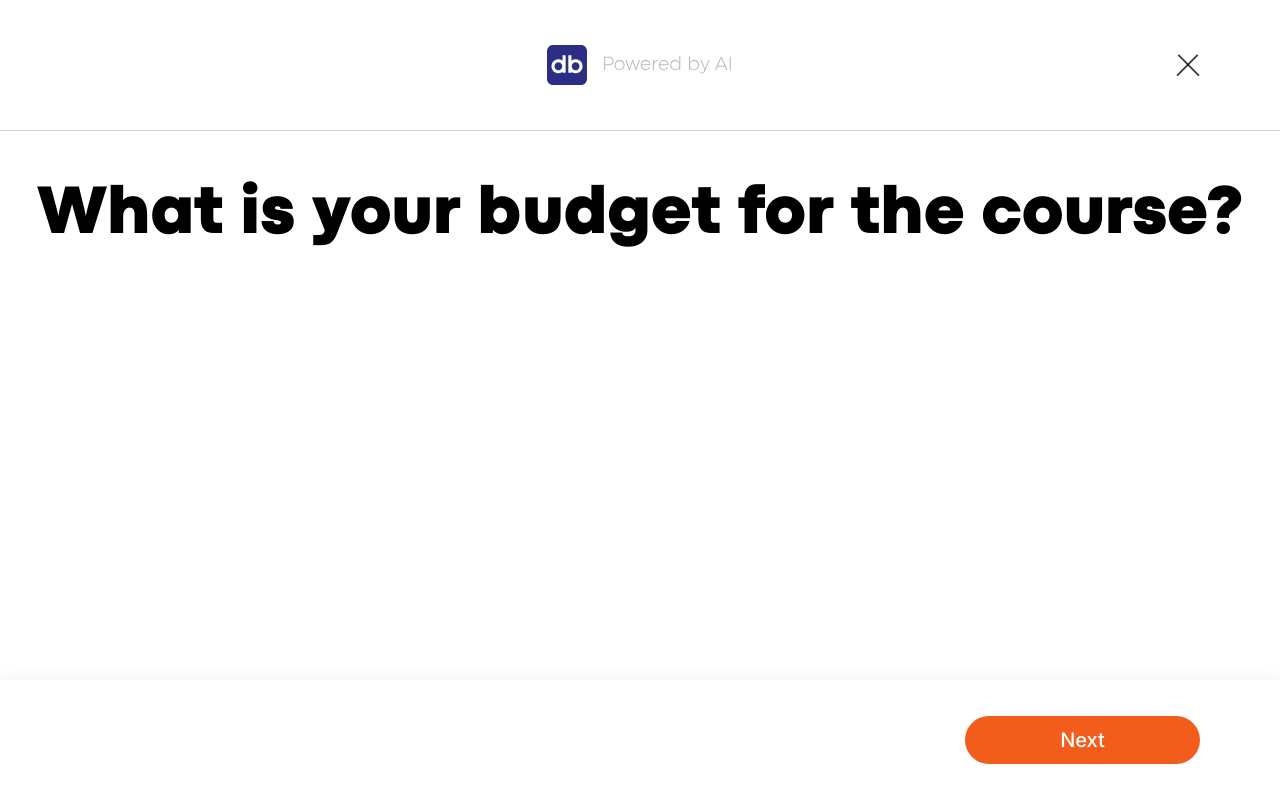
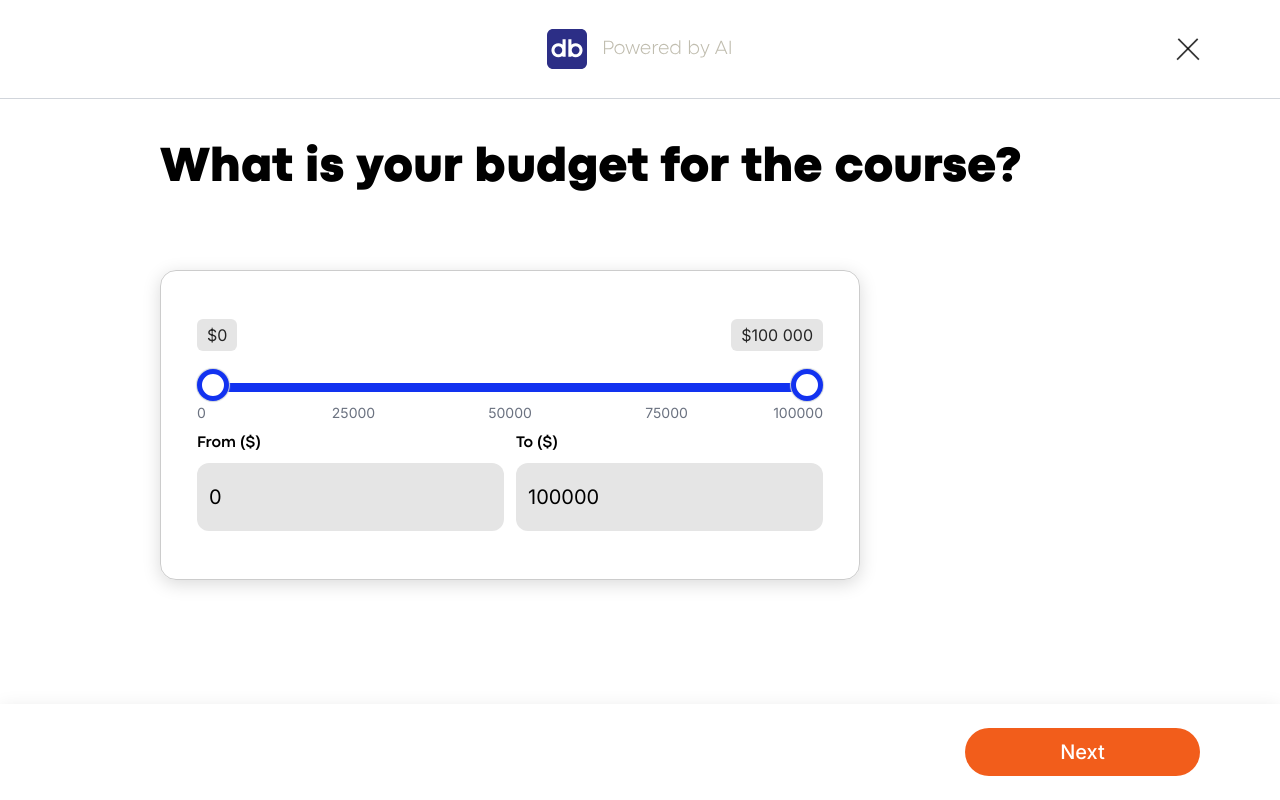
Before and after one commit to karanWD/couldbe, a Next.js app: page /preferences/budget in a window 1280 px wide. Built offline with nearby package versions, Linux system fonts and the light colour scheme.

Commit message:
feat: develop price range

```diff
--- a/app/preferences/budget/page.tsx
+++ b/app/preferences/budget/page.tsx
@@ -1,9 +1,16 @@
+'use client'
 import React from 'react'
+import Range from '@/components/reusable/range/Range'
 
 const BudgetPage = () => {
   return (
-    <div className=" w-full ">
-      <h1 className="font-[CodecPro-Heavy] text-[70px] text-center py-8">What is your budget for the course?</h1>
+    <div className=" w-full px-40 ">
+      <h1 className="font-[CodecPro-Heavy] text-[50px] text-left py-8  mx-auto ">
+        What is your budget for the course?
+      </h1>
+      <div className="w-[700px] relative mt-8 px-9 py-12 rounded-2xl border border-black/[0.2] shadow-[0_4px_18px_rgba(0,0,0,0.15)]">
+        <Range max={100000} min={0} onChange={({ min, max }) => console.log(`min = ${min}, max = ${max}`)} />
+      </div>
     </div>
   )
 }
--- a/app/preferences/career/page.tsx
+++ b/app/preferences/career/page.tsx
@@ -1,11 +1,8 @@
 import React from 'react'
+import Career from '@/components/preferences/career/Career'
 
 const CareerPage = () => {
-  return (
-    <div className=" w-full ">
-      <h1 className="font-[CodecPro-Heavy] text-[70px] text-center py-8">What it couldbe?</h1>
-    </div>
-  )
+  return <Career />
 }
 
 export default CareerPage
--- a/app/preferences/layout.tsx
+++ b/app/preferences/layout.tsx
@@ -1,6 +1,6 @@
 'use client'
 import React, { FC, ReactNode } from 'react'
-import CloseIcon from '@/app/preferences/CloseIcon'
+import CloseIcon from '@/components/icons/CloseIcon'
 import Image from 'next/image'
 import Button from '@/components/ui/button/Button'
 import { useRouter } from 'next/navigation'
@@ -12,15 +12,15 @@ const PreferencesLayout: FC<Props> = ({ children }) => {
   const router = useRouter()
   return (
     <div className="flex flex-col h-screen">
-      <header className="flex items-center justify-between border-b border-gray-300 py-10 px-20">
+      <header className="flex items-center justify-between border-b border-gray-300 py-6 px-20">
         <div className="w-6 h-6"></div>
         <Image src={'/images/db-logo.svg'} alt={'logo'} width={'186'} height={'50'} layout={'fixed'} />
         <div className="w-6 h-6" onClick={() => router.push('/')}>
           <CloseIcon />
         </div>
       </header>
-      <article className="flex flex-1 ">{children}</article>
-      <footer className="flex justify-end shadow-[0_4px_18.5px_rgba(0,0,0,0.1)] py-9 px-20">
+      <article className="flex flex-1">{children}</article>
+      <footer className="flex justify-end shadow-[0_4px_18.5px_rgba(0,0,0,0.1)] py-6 px-20">
         <Button format="fill" variant="primary" className="w-[235px]">
           Next
         </Button>
--- /dev/null
+++ b/components/preferences/career/Career.tsx
@@ -0,0 +1,48 @@
+import React from 'react'
+
+const Career = () => {
+  return (
+    <div className="w-full">
+      <h1 className="font-[CodecPro-Heavy] text-[50px] text-center py-8">What it couldbe?</h1>
+      <div className="max-w-2xl mx-auto">
+        <form>
+          <div className="relative shadow-[0_4px_18px_rgba(0,0,0,0.1)] flex items-center rounded-full">
+            <div className=" flex items-center pointer-events-none px-5">
+              <svg
+                className="w-7 h-7 text-gray-500"
+                aria-hidden="true"
+                xmlns="http://www.w3.org/2000/svg"
+                fill="none"
+                viewBox="0 0 20 20">
+                <path
+                  stroke="currentColor"
+                  strokeLinecap="round"
+                  strokeLinejoin="round"
+                  strokeWidth="2"
+                  d="m19 19-4-4m0-7A7 7 0 1 1 1 8a7 7 0 0 1 14 0Z"
+                />
+              </svg>
+            </div>
+            <input
+              type="search"
+              id="default-search"
+              className="block w-full text-sm text-gray-900 p-5 bg-white focus:ring-transparent rounded-full"
+              placeholder="Marketing, HR, Finance...."
+              required
+            />
+          </div>
+        </form>
+      </div>
+      <div className={'mt-12 max-w-6xl mx-auto'}>
+        <span className="font-[CodecPro-Bold] text-2xl ">Popular functions</span>
+        <div className="flex items-center justify-between gap-1 mt-4">
+          {[null, null, null, null, null].map((item, index) => (
+            <div key={index} className="w-[200px] h-[200px] bg-gray-200 rounded-md"></div>
+          ))}
+        </div>
+      </div>
+    </div>
+  )
+}
+
+export default Career
--- /dev/null
+++ b/components/reusable/range/Range.tsx
@@ -0,0 +1,121 @@
+'use client'
+import React, { FC, useCallback, useEffect, useRef, useState } from 'react'
+import Styles from './RangeStyle.module.css'
+
+type Props = {
+  min: number
+  max: number
+  onChange: (params: any) => void
+}
+
+const Range: FC<Props> = ({ min, max, onChange }) => {
+  const [minVal, setMinVal] = useState(min)
+  const [maxVal, setMaxVal] = useState(max)
+
+  const minValRef = useRef<any>(null)
+  const maxValRef = useRef<any>(null)
+  const range = useRef<any>(null)
+
+  const getPercent = useCallback((value: any) => Math.round(((value - min) / (max - min)) * 100), [min, max])
+
+  // Set width of the range to decrease from the left side
+  useEffect(() => {
+    if (maxValRef.current) {
+      const minPercent = getPercent(minVal)
+      const maxPercent = getPercent(+maxValRef.current.value)
+      if (range.current) {
+        range.current.style.left = `${minPercent}%`
+        range.current.style.width = `${maxPercent - minPercent}%`
+      }
+    }
+  }, [minVal, getPercent])
+
+  // Set width of the range to decrease from the right side
+  useEffect(() => {
+    if (minValRef.current) {
+      const minPercent = getPercent(+minValRef.current.value)
+      const maxPercent = getPercent(maxVal)
+
+      if (range.current) {
+        range.current.style.width = `${maxPercent - minPercent}%`
+      }
+    }
+  }, [maxVal, getPercent])
+
+  // Get min and max values when their state changes
+  useEffect(() => {
+    onChange({ min: minVal, max: maxVal })
+  }, [minVal, maxVal, onChange])
+  return (
+    <>
+      <div className="relative w-full">
+        <div className="flex justify-between items-center">
+          <div className="bg-neutral-200 rounded-md text-neutral-800 px-2.5 py-1 mb-8">$0</div>
+          <div className="bg-neutral-200 rounded-md text-neutral-800 px-2.5 py-1 mb-8">$100 000</div>
+        </div>
+        <div className={Styles['slider__range']} />
+        <input
+          type="range"
+          min={min}
+          max={max}
+          value={minVal}
+          ref={minValRef}
+          onChange={(event) => {
+            const value = Math.min(+event.target.value, maxVal - 1)
+            setMinVal(value)
+            event.target.value = value.toString()
+          }}
+          className={
+            Styles['thumb'] + ' ' + (minVal > max - 100 ? Styles['thumb--zindex-5'] : Styles['thumb--zindex-3'])
+          }
+        />
+        <input
+          type="range"
+          min={min}
+          max={max}
+          value={maxVal}
+          ref={maxValRef}
+          onChange={(event) => {
+            const value = Math.max(+event.target.value, minVal + 1)
+            setMaxVal(value)
+            event.target.value = value.toString()
+          }}
+          className={Styles['thumb'] + ' ' + Styles['thumb--zindex-4']}
+        />
+        <div ref={range} className={Styles['slider__range']} />
+
+        <div className={Styles['slider']}>
+          <div className={Styles['slider__track']} />
+          <div className={Styles['slider__range']} />
+        </div>
+
+        <div className="py-2">
+          <span className="text-sm text-gray-500 dark:text-gray-400 absolute start-0 -bottom-6">0</span>
+          <span className="text-sm text-gray-500 dark:text-gray-400 absolute start-1/4 -translate-x-1/2 rtl:translate-x-1/2 -bottom-6">
+            25000
+          </span>
+          <span className="text-sm text-gray-500 dark:text-gray-400 absolute start-2/4 -translate-x-1/2 rtl:translate-x-1/2 -bottom-6">
+            50000
+          </span>
+          <span className="text-sm text-gray-500 dark:text-gray-400 absolute start-3/4 -translate-x-1/2 -bottom-6">
+            75000
+          </span>
+          <span className="text-sm text-gray-500 dark:text-gray-400 absolute end-0 -bottom-6">100000</span>
+        </div>
+      </div>
+
+      <div className={'w-full flex gap-3 mt-8'}>
+        <div className={' flex flex-col flex-1 gap-2'}>
+          <div className="font-[CodecPro-Bold]">From ($)</div>
+          <div className="w-full py-5 px-3 bg-neutral-200 rounded-xl text-xl">{minVal}</div>
+        </div>
+        <div className={' flex flex-col flex-1 gap-2  '}>
+          <div className="font-[CodecPro-Bold]">To ($)</div>
+          <div className="w-full  py-5 px-3 bg-neutral-200 rounded-xl text-xl">{maxVal}</div>
+        </div>
+      </div>
+    </>
+  )
+}
+
+export default Range
--- /dev/null
+++ b/components/reusable/range/RangeStyle.module.css
@@ -0,0 +1,73 @@
+.slider {
+  position: relative;
+  width: 100%;
+}
+
+.slider__track,
+.slider__range {
+  border-radius: 3px;
+  height: 9px;
+  position: absolute;
+}
+
+.slider__track {
+  background-color: #dee4ec;
+  width: 100%;
+  z-index: 1;
+}
+
+.slider__range {
+  background-color: #1232f0;
+  z-index: 2;
+}
+
+/* Removing the default appearance */
+.thumb,
+.thumb::-webkit-slider-thumb {
+  -webkit-appearance: none;
+  -webkit-tap-highlight-color: transparent;
+}
+
+.thumb {
+  pointer-events: none;
+  position: absolute;
+  height: 0;
+  width: 100%;
+  outline: none;
+}
+
+.thumb--zindex-3 {
+  z-index: 3;
+}
+
+.thumb--zindex-4 {
+  z-index: 4;
+}
+
+/* For Chrome browsers */
+.thumb::-webkit-slider-thumb {
+  background-color: #fff;
+  border: 5px solid #1232f0;
+  border-radius: 50%;
+  box-shadow: 0 0 1px 1px #ced4da;
+  cursor: pointer;
+  height: 32px;
+  width: 32px;
+  margin-top: 4px;
+  pointer-events: all;
+  position: relative;
+}
+
+/* For Firefox browsers */
+.thumb::-moz-range-thumb {
+  background-color: #fff;
+  border: 7px solid #1232f0;
+  border-radius: 50%;
+  box-shadow: 0 0 1px 1px #ced4da;
+  cursor: pointer;
+  height: 18px;
+  width: 18px;
+  margin-top: 4px;
+  pointer-events: all;
+  position: relative;
+}
```
Also changed, not shown: components/icons/CloseIcon.tsx (renamed from app/preferences/CloseIcon.tsx).
